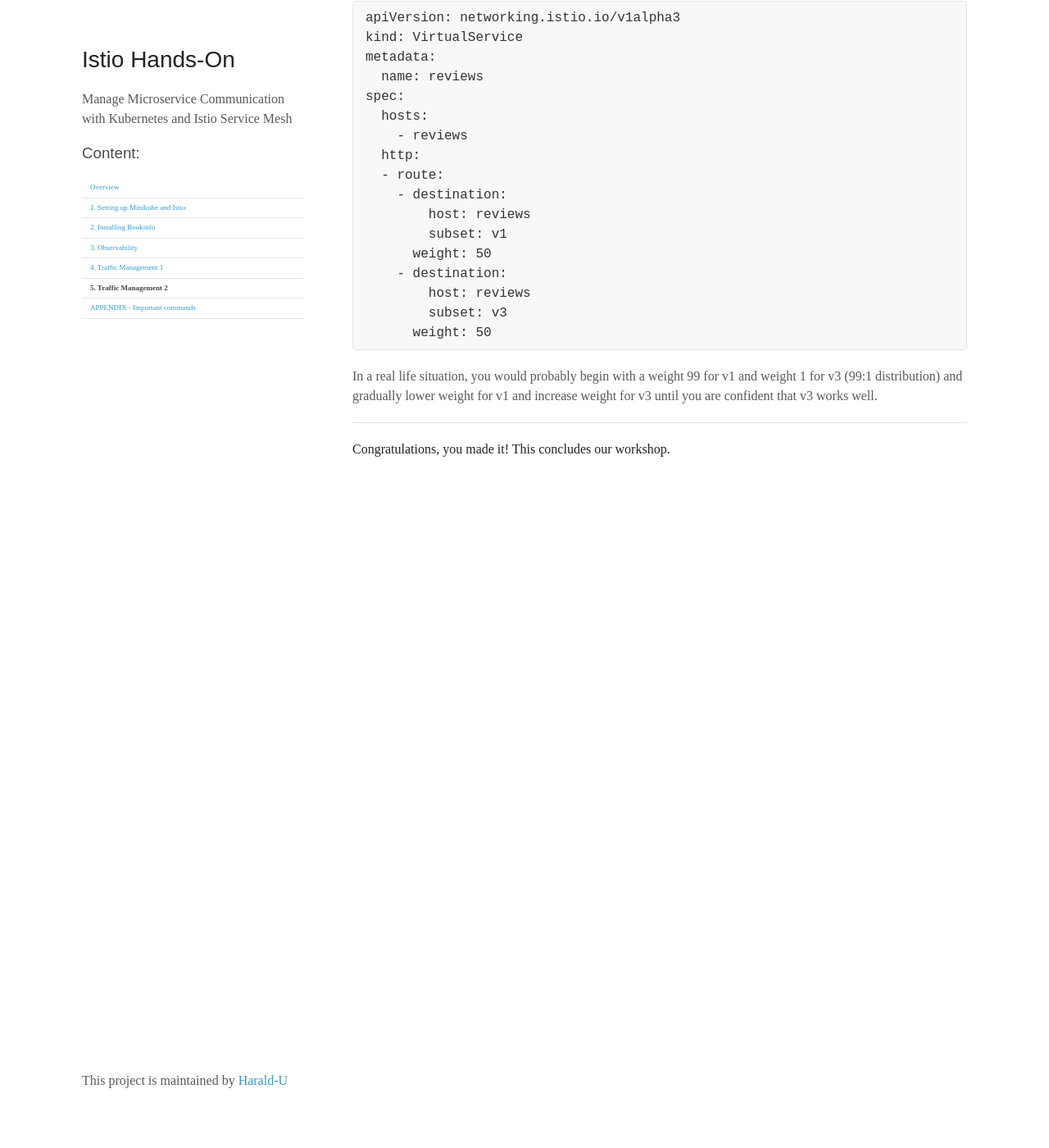
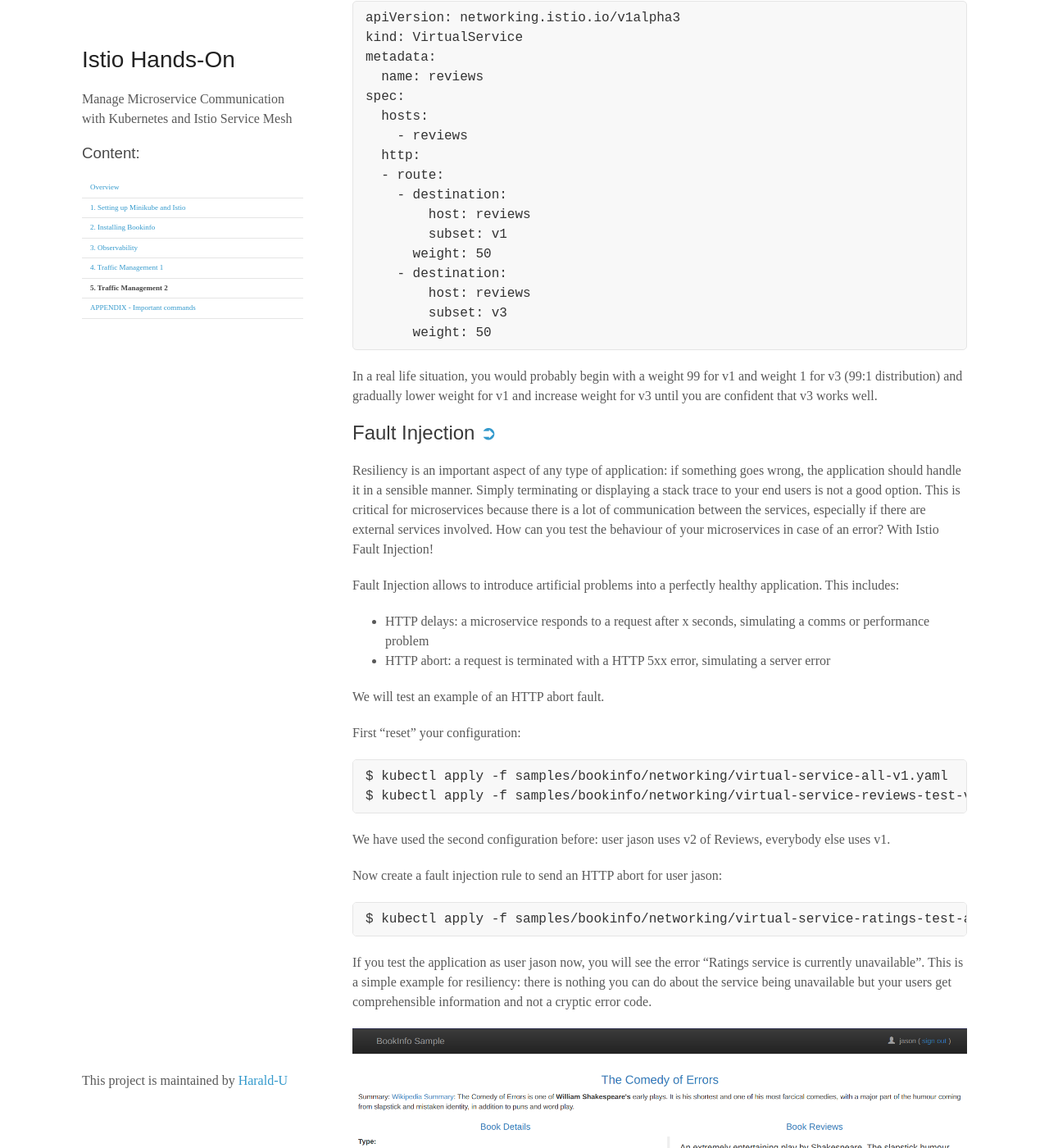
Before and after one commit to Harald-U/istio-on-minikube-handson, a Jekyll site: the page built from docs/exercise5.md, in a window 1280 px wide and 1400 px high, scrolled down 3835 px. Shown: the whole window at 82% size. Built offline with Jekyll 4.4.1, drawn with Linux system fonts in a browser that asks for light colours; before the commit the page ends 4465 px from its top, so only the background shows below that; some of the changed text lies outside the part shown.

Commit message:
Add fault injection

````diff
--- a/docs/exercise5.md
+++ b/docs/exercise5.md
@@ -3,7 +3,7 @@ layout: default
 title: 5. Traffic Management 2
 ---
 
-## [Request Routing &#10162;](https://istio.io/latest/docs/tasks/traffic-management/request-routing/)
+## Request Routing [&#10162;](https://istio.io/latest/docs/tasks/traffic-management/request-routing/)
 
 Remember: The Istio Bookinfo sample consists of four separate microservices. Three different versions of one of the Reviews microservice have been deployed and are running concurrently. To illustrate the problem this causes, access the Bookinfo app’s /productpage in a browser and refresh several times. You’ll notice that sometimes the book review output contains star ratings and other times it does not, sometimes the stars are black, sometimes red. This is because without an explicit default service version to route to, Istio routes requests to all available versions in a round robin fashion.
 
@@ -87,7 +87,7 @@ There are endless possibilities with this:
 * You could secure your application with an Identity and Access Management system like Keycloak and offer different features in your application simply by evaluating HTTP Header settings added by Keycloak.
 * You can display different versions of your application depending on the make of the Browser you use or the language version requested
 
-## [Traffic Shifting &#10162;](https://istio.io/latest/docs/tasks/traffic-management/traffic-shifting/) using Weight-based Routing
+## Traffic Shifting [&#10162;](https://istio.io/latest/docs/tasks/traffic-management/traffic-shifting/) using Weight-based Routing
 
 A common use case is to migrate traffic gradually from an older version of a microservice to a new one. In Istio, you accomplish this goal by configuring a sequence of routing rules that redirect a percentage of traffic from one destination to another.
 
@@ -149,6 +149,76 @@ spec:
 In a real life situation, you would probably begin with a weight 99 for v1 and weight 1 for v3 (99:1 distribution) and gradually lower weight for v1 and increase weight for v3 until you are confident that v3 works well.
 
 
+## Fault Injection [&#10162;](https://istio.io/latest/docs/tasks/traffic-management/fault-injection/)
+
+Resiliency is an important aspect of any type of application: if something goes wrong, the application should handle it in a sensible manner. Simply terminating or displaying a stack trace to your end users is not a good option. This is critical for microservices because there is a lot of communication between the services, especially if there are external services involved. How can you test the behaviour of your microservices in case of an error? With Istio Fault Injection!
+
+Fault Injection allows to introduce artificial problems into a perfectly healthy application. This includes:
+
+* HTTP delays: a microservice responds to a request after x seconds, simulating a comms or performance problem
+* HTTP abort: a request is terminated with a HTTP 5xx error, simulating a server error
+
+We will test an example of an HTTP abort fault.
+
+First "reset" your configuration:
+
+```
+$ kubectl apply -f samples/bookinfo/networking/virtual-service-all-v1.yaml
+$ kubectl apply -f samples/bookinfo/networking/virtual-service-reviews-test-v2.yaml
+```
+
+We have used the second configuration before: user jason uses v2 of Reviews, everybody else uses v1.
+
+Now create a fault injection rule to send an HTTP abort for user jason:
+
+```
+$ kubectl apply -f samples/bookinfo/networking/virtual-service-ratings-test-abort.yaml
+```
+
+If you test the application as user jason now, you will see the error "Ratings service is currently unavailable". This is a simple example for resiliency: there is nothing you can do about the service being unavailable but your users get comprehensible information and not a cryptic error code.
+
+![HTTP Abort](../images/http_abort.png)
+
+And this is the configuration we just applied:
+
+```
+apiVersion: networking.istio.io/v1alpha3
+kind: VirtualService
+metadata:
+  name: ratings
+spec:
+  hosts:
+  - ratings
+  http:
+  - match:
+    - headers:
+        end-user:
+          exact: jason
+    fault:
+      abort:
+        percentage:
+          value: 100.0
+        httpStatus: 500
+    route:
+    - destination:
+        host: ratings
+        subset: v1
+  - route:
+    - destination:
+        host: ratings
+        subset: v1
+```
+
+There is a matching rule for end-user jason. This user gets a fault of type abort, resulting in a HTTP 500 error code every time (value: 100.0) the Ratings service is called.
+
+As you can see, Istio allows the errors to be random if you choose a percentage lower than 100.
+
+Have a look at Kiali, too. It can show you areas of trouble at a glance:
+
+![Kiali HTTP 500](../images/kiali6.png)
+
 ---
 
 **Congratulations, you made it! This concludes our workshop.**
+
+There is a lot more that Istio can do but we only have limited time for this hads-on. If you are interested have a look at the [Istio documentation](https://istio.io/docs).
````
Also changed, not shown: docs/appendix.md (+10 -11 lines), docs/exercise4.md (+3 -3 lines), images/http_abort.png (added), images/kiali6.png (added).
